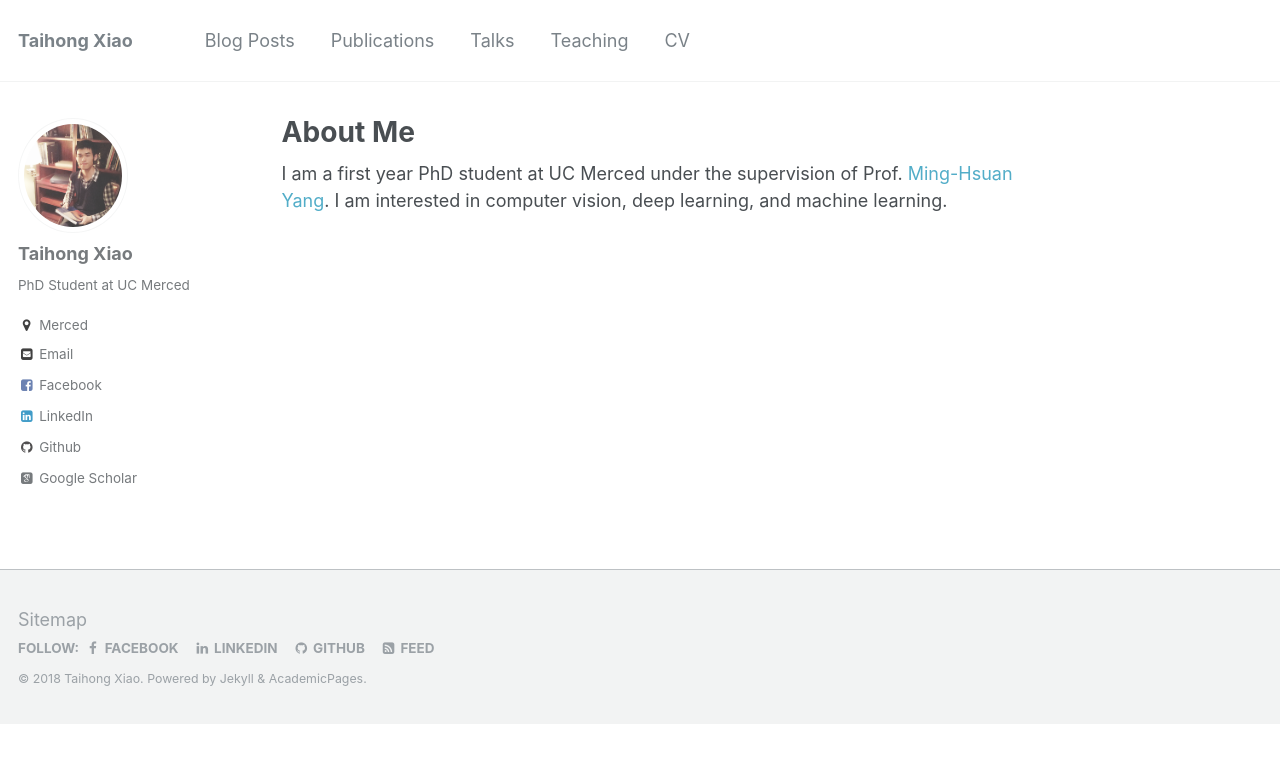
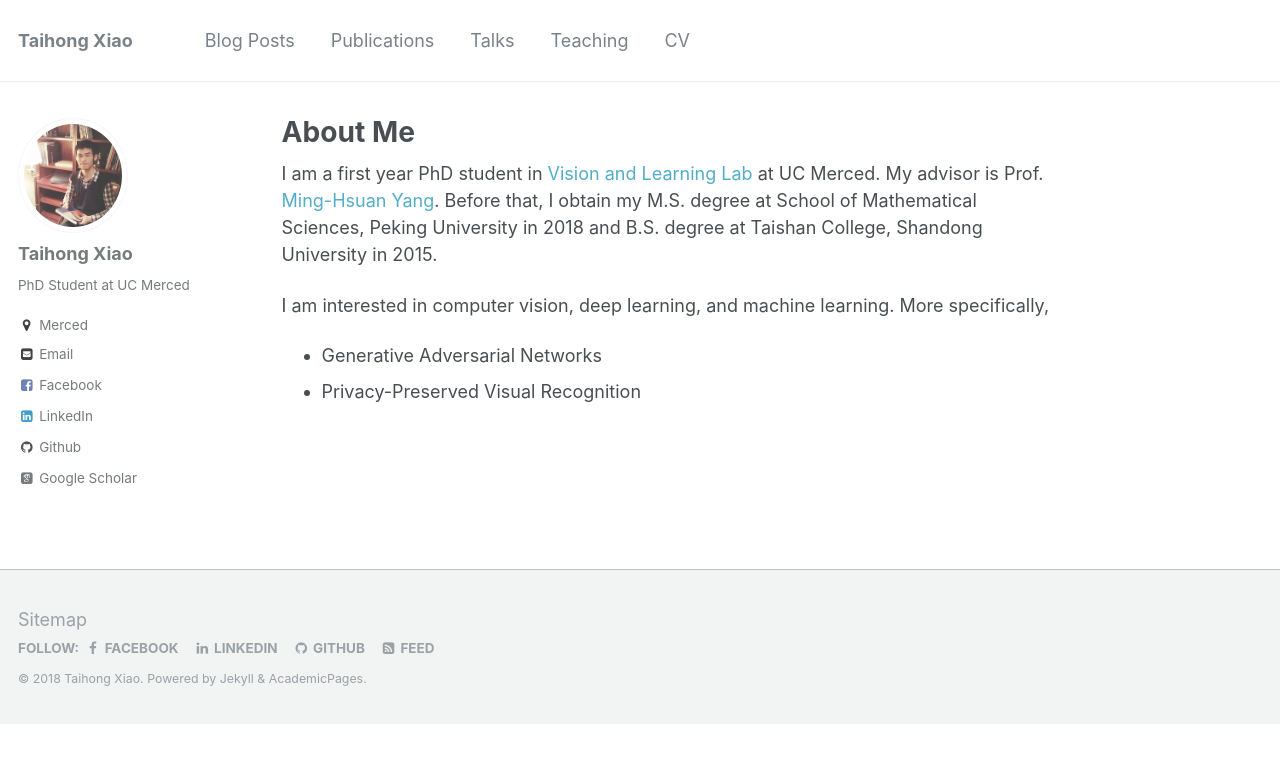
Before and after one commit to Prinsphield/prinsphield.github.io, a Jekyll site: the page built from _pages/about.md, in a window 1280 px wide. Shown: the top 763 px of the page. Built offline with Jekyll 4.4.1, drawn with Linux system fonts in a browser that asks for light colours; some web fonts are replaced.

Commit message:
about page

```diff
--- a/_pages/about.md
+++ b/_pages/about.md
@@ -8,5 +8,12 @@ redirect_from:
   - /about.html
 ---
 
-I am a first year PhD student at UC Merced under the supervision of Prof. [Ming-Hsuan Yang](http://faculty.ucmerced.edu/mhyang/).
+I am a first year PhD student in [Vision and Learning Lab](http://vllab.ucmerced.edu) at UC Merced.
+My advisor is Prof. [Ming-Hsuan Yang](http://faculty.ucmerced.edu/mhyang/).
+Before that, I obtain my M.S. degree at School of Mathematical Sciences, Peking University in 2018
+and B.S. degree at Taishan College, Shandong University in 2015.
+
 I am interested in computer vision, deep learning, and machine learning.
+More specifically,
+- Generative Adversarial Networks
+- Privacy-Preserved Visual Recognition
```
